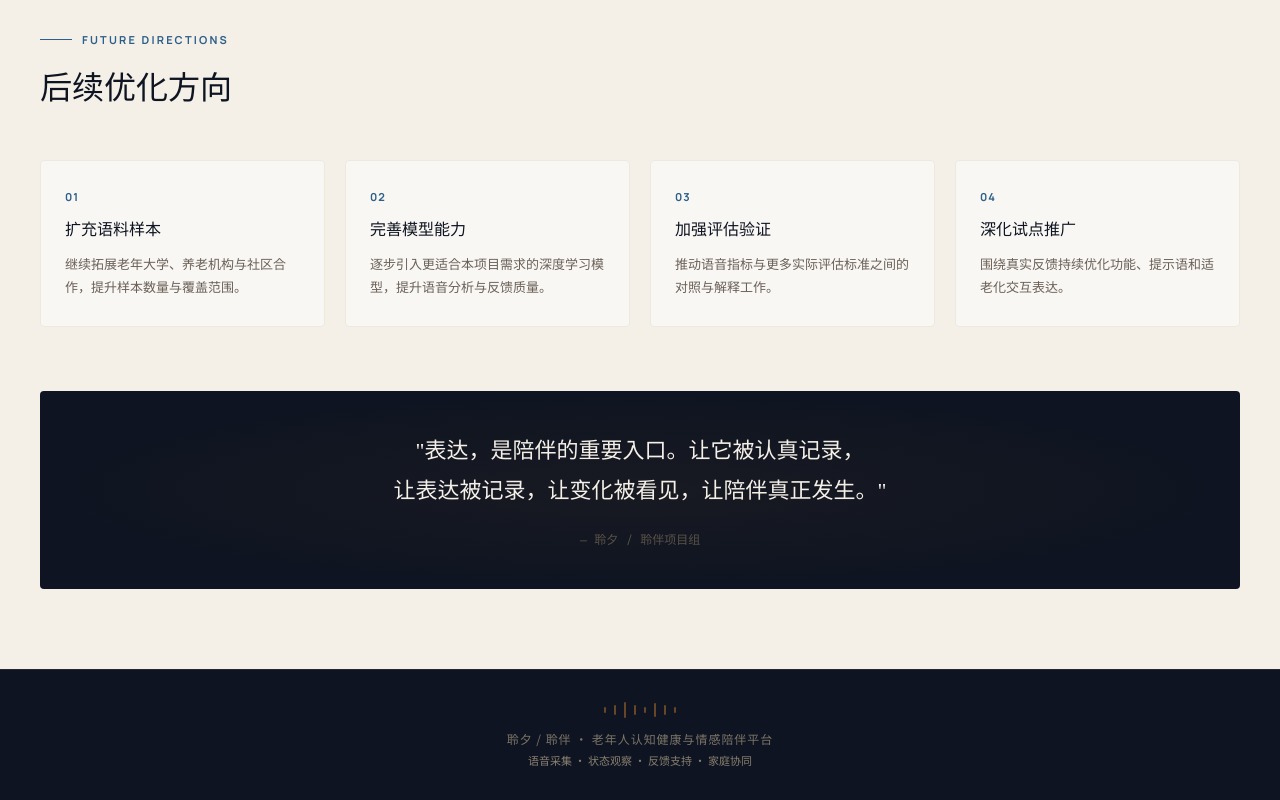
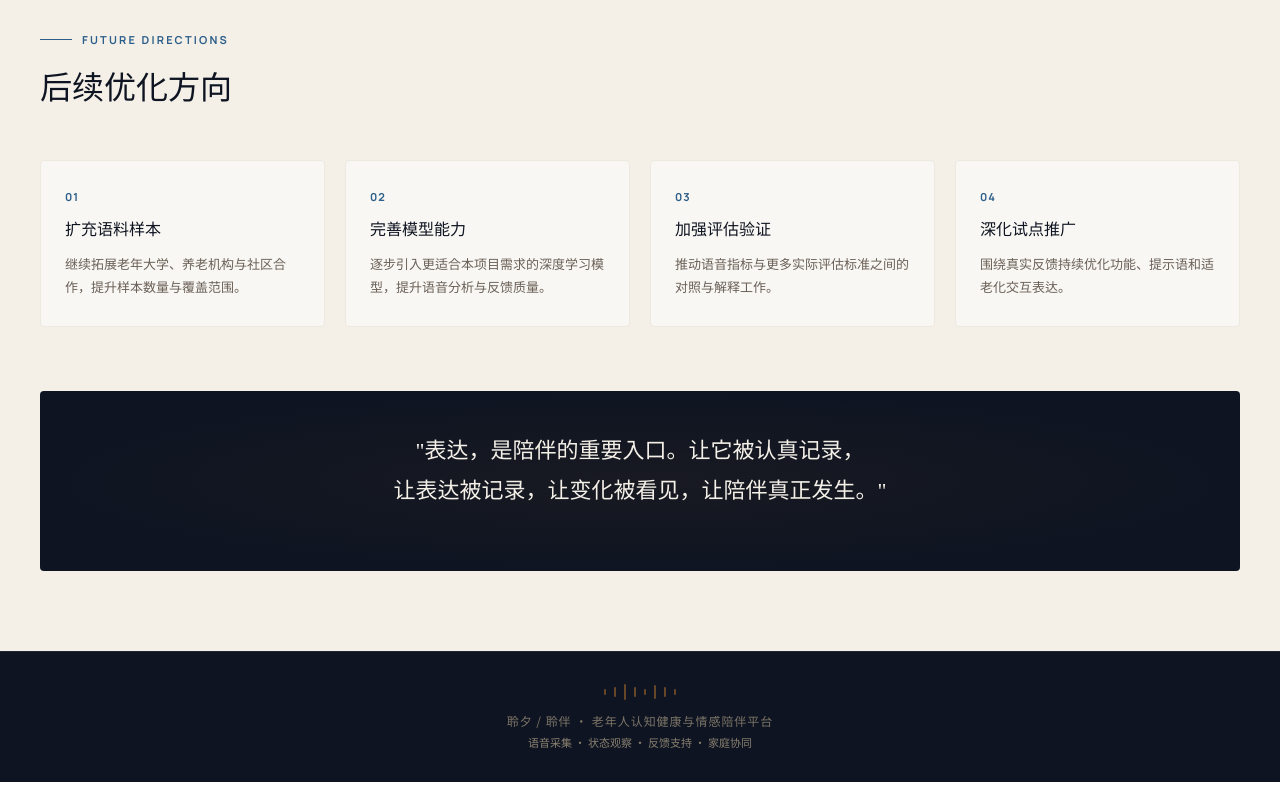
Before and after one commit to t3517949-afk/senior_voicedata, a React (Vite) app: page /senior_voicedata/conclusion in a window 1280 px wide. Shown: the part 1764-2564 px from the top of the page. Built offline with nearby package versions, Linux system fonts and the light colour scheme.

Commit message:
remove project group signature from quote section

```diff
--- a/src/app/pages/ConclusionPage.tsx
+++ b/src/app/pages/ConclusionPage.tsx
@@ -419,7 +419,7 @@ export function ConclusionPage() {
               让表达被记录，让变化被看见，让陪伴真正发生。"
             </div>
             <div style={{ marginTop: '20px', fontSize: '12px', color: '#5A5248', fontFamily: "'Space Mono', monospace", position: 'relative' }}>
-              — 聆夕 / 聆伴项目组
+
             </div>
           </div>
         </div>
```
Also changed, not shown: 2 other files (tests, documents, lock files or other folders).
